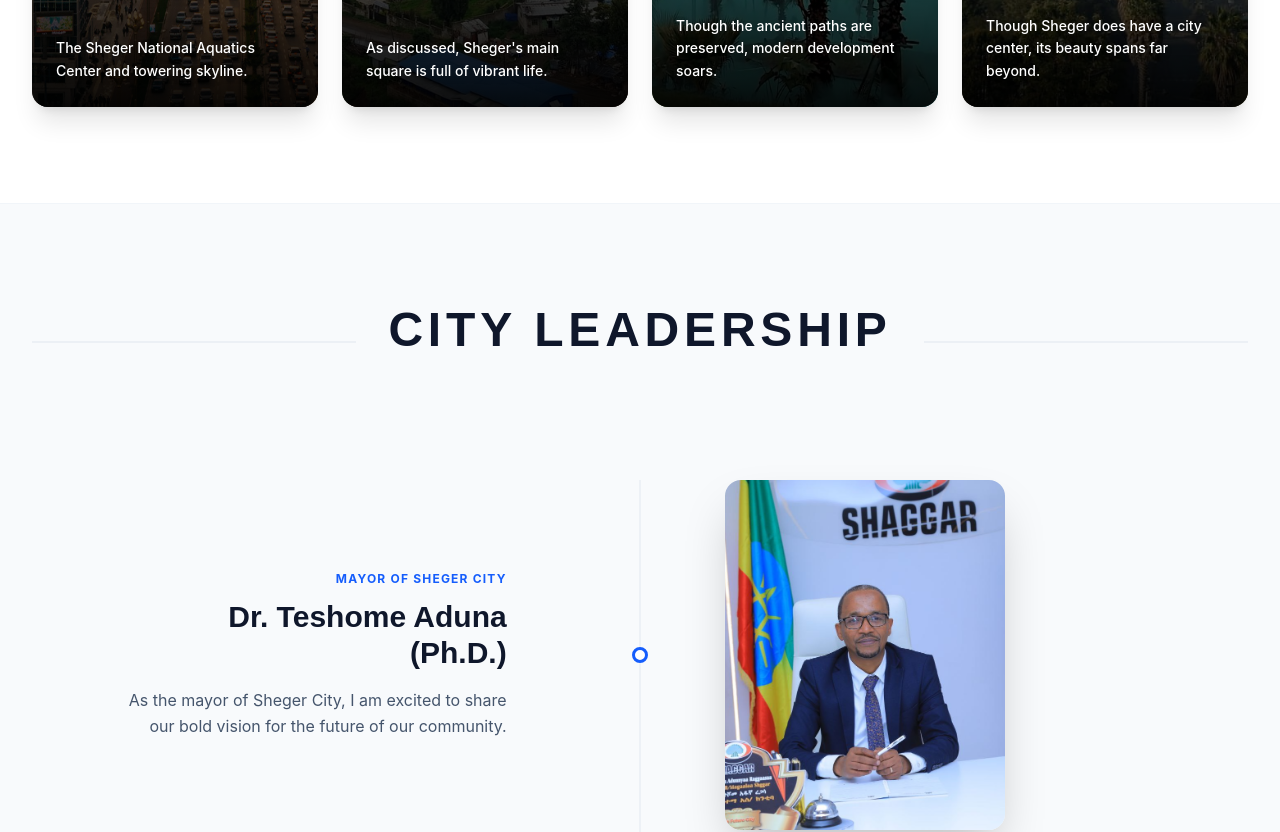
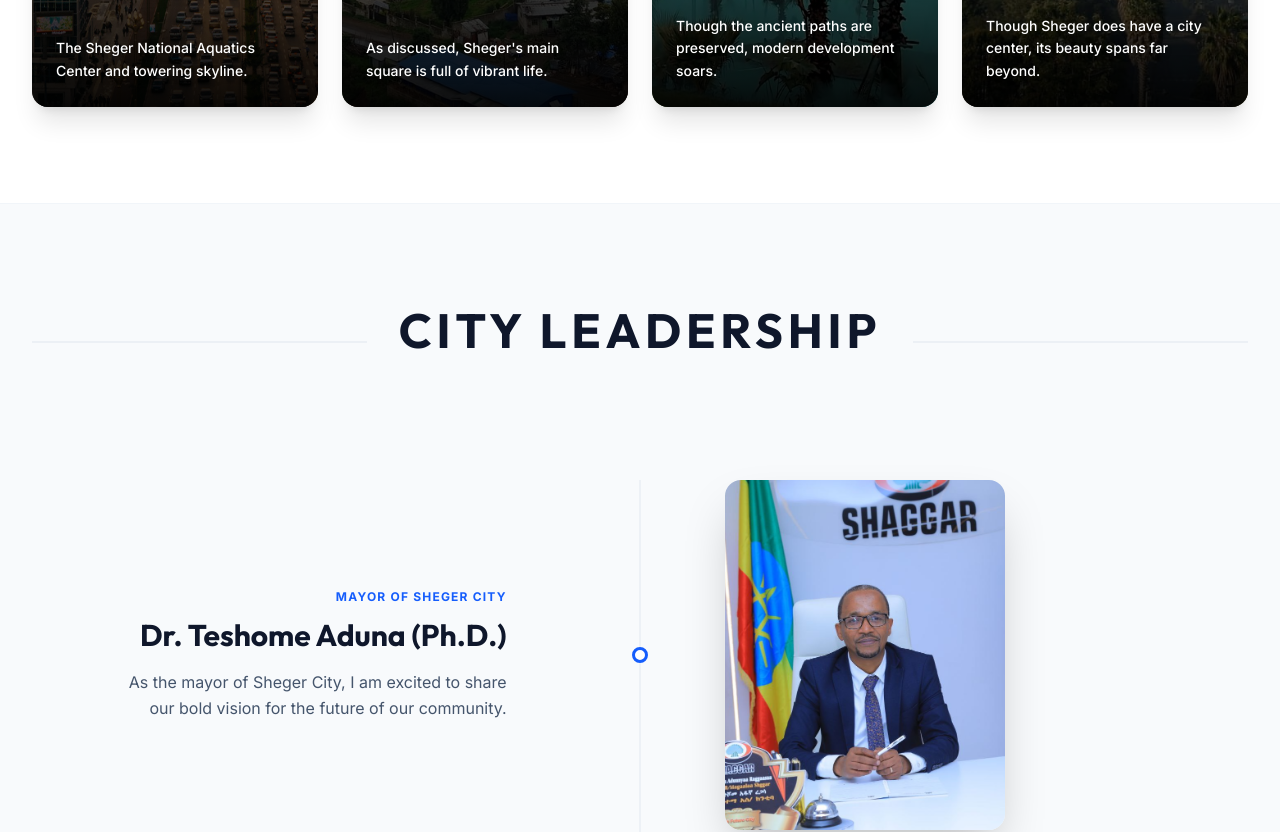
Before and after one commit to Yanol-TEch-Solution/sheger-city, a React (Vite) app in the folder frontend/: page / in a window 1280 px wide. Shown: the part 1464-2296 px from the top of the page. Built offline with nearby package versions, Linux system fonts and the light colour scheme; no server answers.

Commit message:
updating the district pages

```diff
--- a/frontend/src/index.css
+++ b/frontend/src/index.css
@@ -1,5 +1,5 @@
+@import url('https://fonts.googleapis.com/css2?family=Inter:ital,opsz,wght@0,14..32,100..900;1,14..32,100..900&family=Outfit:wght@100..900&display=swap');
 @import "tailwindcss";
-@import url('https://fonts.googleapis.com/css2?family=Inter:ital,opsz,wght@0,14..32,100..900;1,14..32,100..900&family=Outfit:wght@100..900&display=swap');
 
 @theme {
   --font-sans: "Inter", system-ui, -apple-system, sans-serif;
--- a/frontend/src/routes/AppRoutes.tsx
+++ b/frontend/src/routes/AppRoutes.tsx
@@ -10,6 +10,7 @@ import SubCity from '../pages/SubCity';
 import Sector from '../pages/Sector';
 import Administration from '../pages/Administration';
 import VirtualTour from '../pages/VirtualTour';
+import District from '../pages/District';
 
 import Kantiibaa from '../pages/administrative/Kantiibaa';
 import PublicService from '../pages/administrative/PublicService';
@@ -78,6 +79,7 @@ const AppRoutes = () => {
             <Route path="/explore" element={<Explore />} />
             <Route path="/transparency" element={<Transparency />} />
             <Route path="/subcity/:id" element={<SubCity />} />
+            <Route path="/district/:id" element={<District />} />
             <Route path="/administrative" element={<Administration />} />
             <Route path="/sector/:name/*" element={<Sector />} />
             <Route path="/virtual-tour" element={<VirtualTour />} />
```
